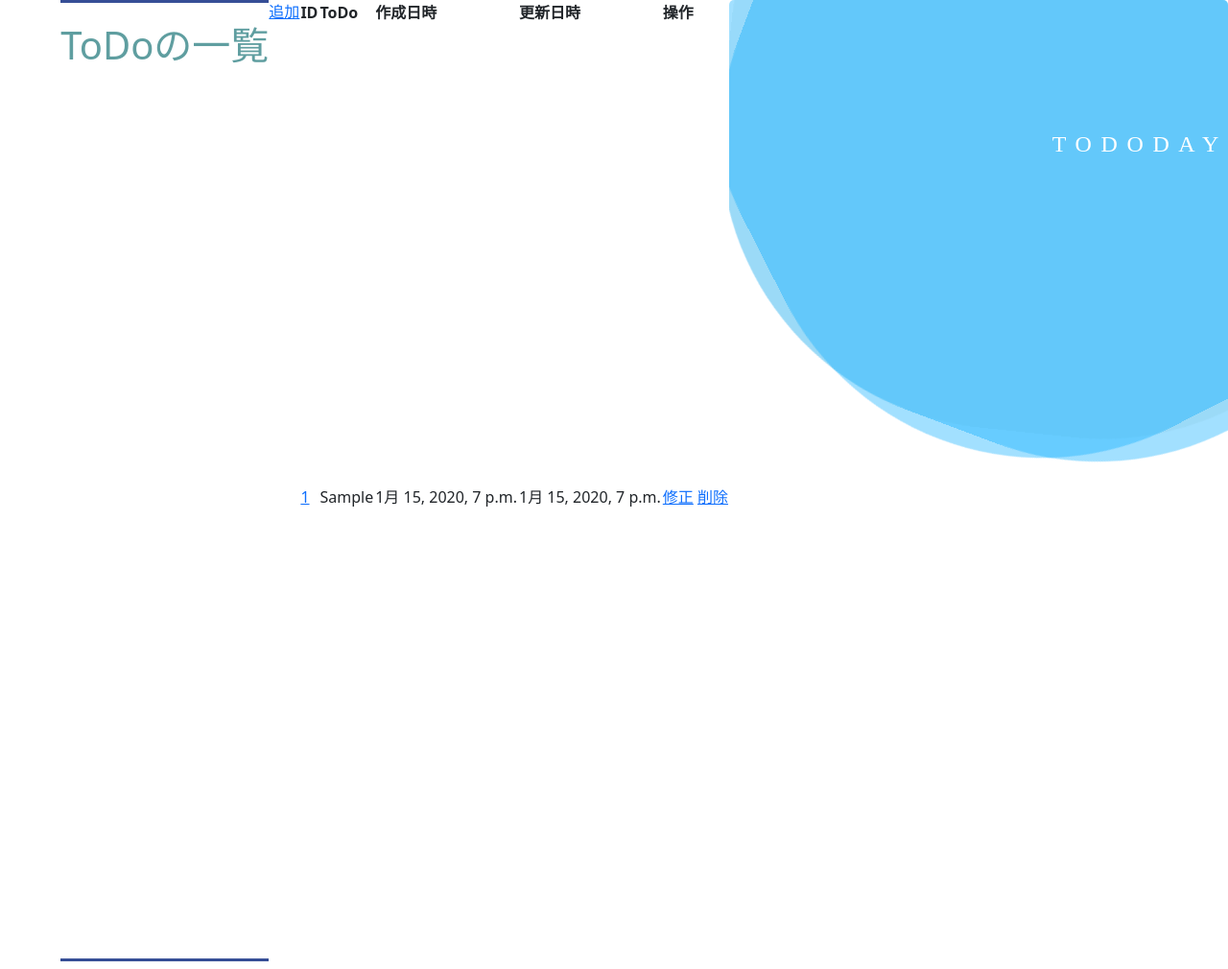
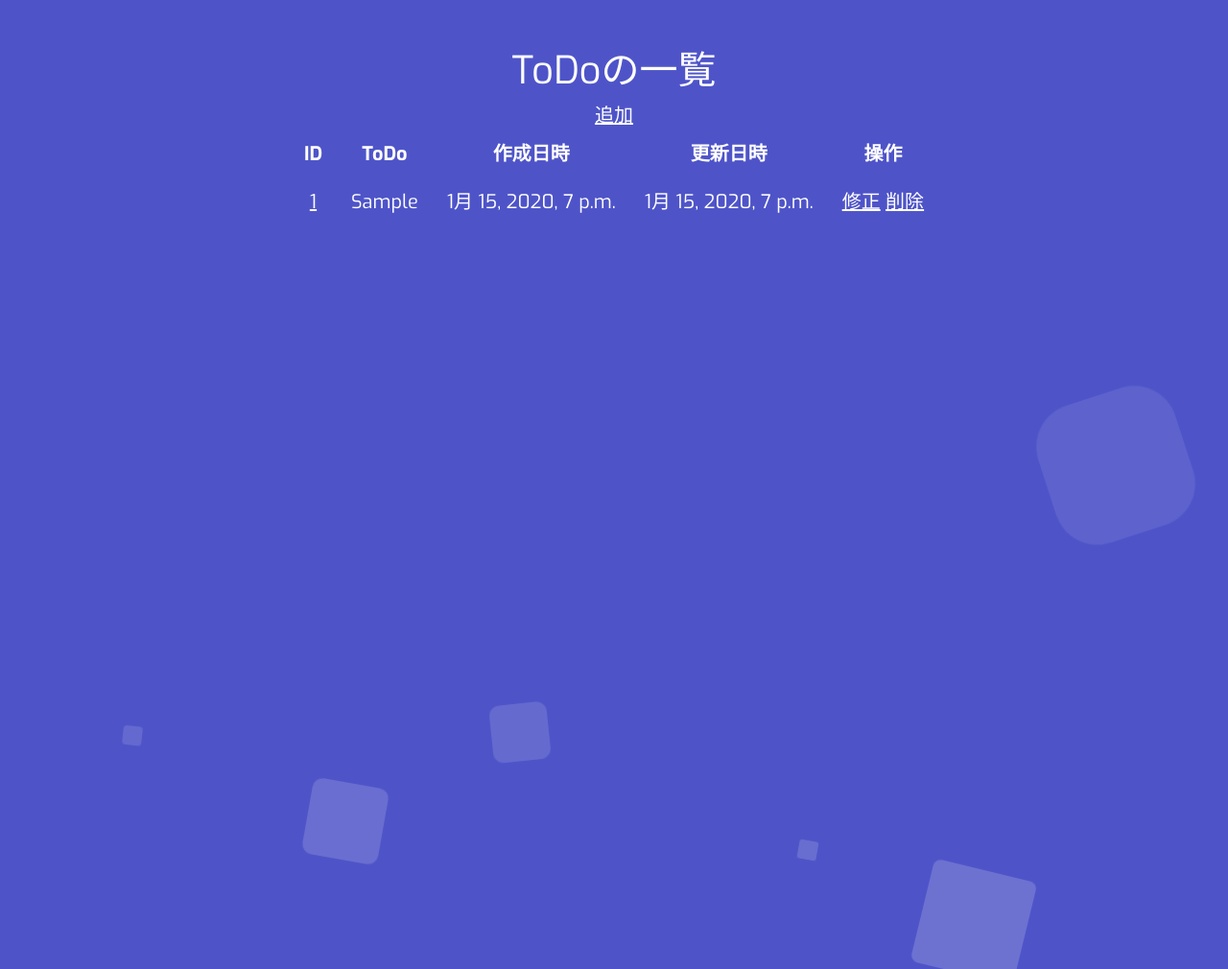
Before and after one commit to acecrc/django-todo, a Django app: template todo/templates/todo/todo_list.html in a window 1280 px wide. Shown: the whole page at 96% size. Run offline with Django 3.2, Linux system fonts and the light colour scheme; the template is opened without the code that fills it: values that come from a table or form of the project are taken from there, others are empty; tables that the repository leaves empty hold one stand-in row (values such as "Sample post"); parts of the project's set-up code (start-up, migrations or seed data) failed here and were passed over.

Commit message:
🎨Create animations with CSS

```diff
--- a/todo/static/css/style.css
+++ b/todo/static/css/style.css
@@ -1,89 +1,152 @@
-html, body {
-	height: 100%;
-  }
+@import url('https://fonts.googleapis.com/css?family=Exo:400,700');
 
-  html {
-	background: #eee;
+* {
+	margin: 0px;
+    padding: 0px;
 }
 
 body {
-	display: flex;
-	justify-content: right;
-	align-items: right;
+    font-family: 'Exo', sans-serif;
 }
 
-  .box {
-	width: 520px;
-	height: 600px;
-	border-radius: 5px;
-	box-shadow: 0 2px 30px rgba(black, .2);
-	background: lighten(#f0f4c3, 10%);
-	position: relative;
-	overflow: hidden;
-	transform: translate3d(0, 0, 0);
+table {
+	margin-left: auto;
+    margin-right: auto;
 }
 
-  .wave {
-	opacity: .4;
-	position: absolute;
-	top: 3%;
-	left: 50%;
-	background: rgba(0, 170, 255, 0.911);
-	width: 700px;
-	height: 700px;
-	margin-left: -250px;
-	margin-top: -250px;
-	transform-origin: 50% 48%;
-	border-radius: 43%;
-	animation: drift 7000ms infinite linear;
+th, td {
+	padding:10px 15px;
 }
 
-  .wave.-three {
-	animation: drift 8000ms infinite linear;
+.context {
+	width: 100%;
+    position: absolute;
+	align-items: center;
+    top: 50px;
+    text-align: center;
+    color: #fff;
+    font-size: 20px;
+	z-index: 10;
 }
 
-  .wave.-two {
-	animation: drift 9000ms infinite linear;
-	opacity: .1;
-	background: rgb(102, 164, 180);
+.context a {
+	color: #fff;
 }
 
-  .box:after {
-	content: '';
-	display: block;
+.area {
+    background: #4e54c8;
+    background: -webkit-linear-gradient(to left, #8f94fb, #4e54c8);
+    width: 100%;
+    height:100vh;
+}
+
+.circles {
+    position: absolute;
+    top: 0;
     left: 0;
-	top: 0;
     width: 100%;
     height: 100%;
-	background: linear-gradient(to bottom, rgba(#e8a, 1), rgba(#def, 0) 80%, rgba(white, .5));
-	z-index: 11;
-	transform: translate3d(0, 0, 0);
+    overflow: hidden;
 }
 
-  .title {
+.circles li {
     position: absolute;
-	left: 0;
-	top: 0;
-	width: 100%;
-	z-index: 1;
-	line-height: 300px;
-	text-align: right;
-	transform: translate3d(0, 0, 0);
-	color: white;
-	text-transform: uppercase;
-	font-family: 'Playfair Display', serif;
-	letter-spacing: .4em;
-	font-size: 24px;
-	text-shadow: 0 1px 0 rgba(black, .1);
-	text-indent: .3em;
+    display: block;
+    list-style: none;
+    width: 20px;
+    height: 20px;
+    background: rgba(255, 255, 255, 0.2);
+    animation: animate 25s linear infinite;
+    bottom: -150px;
+
 }
-  @keyframes drift {
-	from { transform: rotate(0deg); }
-	from { transform: rotate(360deg); }
+
+.circles li:nth-child(1) {
+    left: 25%;
+    width: 80px;
+    height: 80px;
+    animation-delay: 0s;
 }
-h1 {
-	color: cadetblue;
-	padding: 0.5em 0;
-	border-top: solid 3px #364e96;
-	border-bottom: solid 3px #364e96;
+
+.circles li:nth-child(2) {
+    left: 10%;
+    width: 20px;
+    height: 20px;
+    animation-delay: 2s;
+    animation-duration: 12s;
 }
+
+.circles li:nth-child(3) {
+    left: 70%;
+    width: 20px;
+    height: 20px;
+    animation-delay: 4s;
+}
+
+.circles li:nth-child(4) {
+    left: 40%;
+    width: 60px;
+    height: 60px;
+    animation-delay: 0s;
+    animation-duration: 18s;
+}
+
+.circles li:nth-child(5) {
+    left: 65%;
+    width: 20px;
+    height: 20px;
+    animation-delay: 0s;
+}
+
+.circles li:nth-child(6) {
+    left: 75%;
+    width: 110px;
+    height: 110px;
+    animation-delay: 3s;
+}
+
+.circles li:nth-child(7) {
+    left: 35%;
+    width: 150px;
+    height: 150px;
+    animation-delay: 7s;
+}
+
+.circles li:nth-child(8) {
+    left: 50%;
+    width: 25px;
+    height: 25px;
+    animation-delay: 15s;
+    animation-duration: 45s;
+}
+
+.circles li:nth-child(9) {
+    left: 20%;
+    width: 15px;
+    height: 15px;
+    animation-delay: 2s;
+    animation-duration: 35s;
+}
+
+.circles li:nth-child(10) {
+    left: 85%;
+    width: 150px;
+    height: 150px;
+    animation-delay: 0s;
+    animation-duration: 11s;
+}
+
+@keyframes animate {
+
+    0% {
+        transform: translateY(0) rotate(0deg);
+        opacity: 1;
+        border-radius: 0;
+    }
+
+    100% {
+        transform: translateY(-1000px) rotate(720deg);
+        opacity: 0;
+        border-radius: 50%;
+    }
+}
--- a/todo/templates/base.html
+++ b/todo/templates/base.html
@@ -10,15 +10,24 @@
     <link href="https://cdn.jsdelivr.net/npm/bootstrap@5.0.2/dist/css/bootstrap.min.css" rel="stylesheet" integrity="sha384-EVSTQN3/azprG1Anm3QDgpJLIm9Nao0Yz1ztcQTwFspd3yD65VohhpuuCOmLASjC" crossorigin="anonymous">
     <link href="{% static 'css/style.css' %}" rel="stylesheet">
 </head>
-{% block content %}
-{% endblock %}
-
 <body>
-    <div class='box'>
-        <div class='wave -one'></div>
-        <div class='wave -two'></div>
-        <div class='wave -three'></div>
-        <div class='title'>TODOday</div>
-      </div>
+    <div class="context">
+        {% block content %}
+        {% endblock %}
+    </div>
+    <div class="area">
+        <ul class="circles">
+                <li></li>
+                <li></li>
+                <li></li>
+                <li></li>
+                <li></li>
+                <li></li>
+                <li></li>
+                <li></li>
+                <li></li>
+                <li></li>
+        </ul>
+    </div >
 </body>
 </html>
```
Lines whose indentation alone changed are shown as unchanged.
